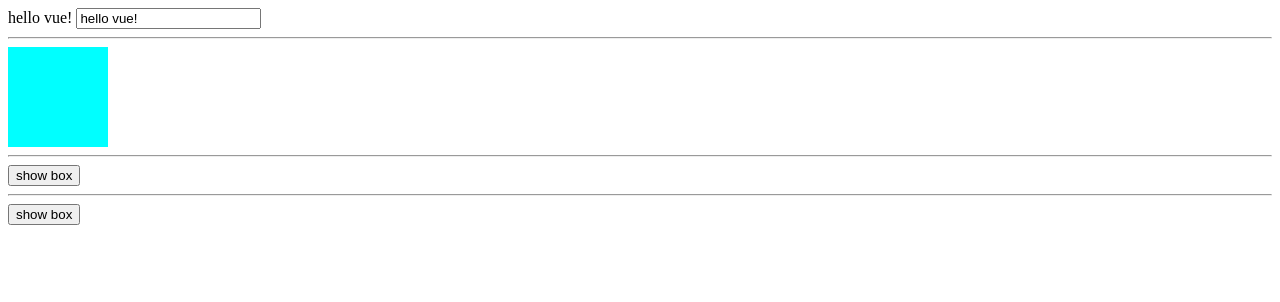
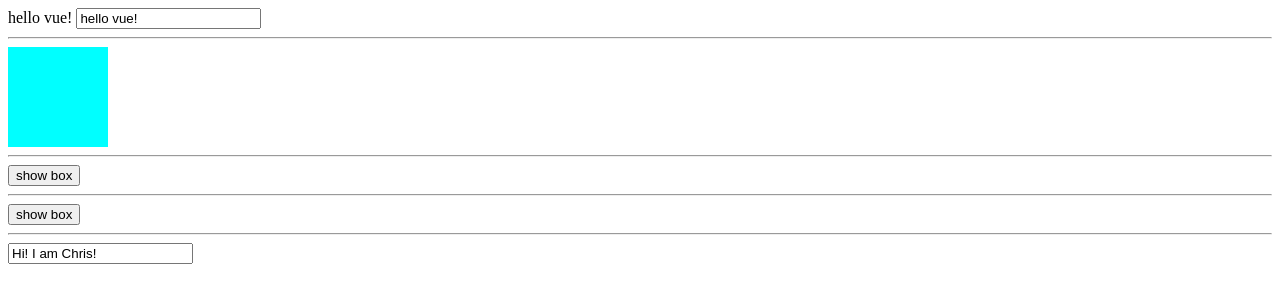
Before and after one commit to hungchihsueh/learning-vue, a plain HTML site: page index.html in a window 1280 px wide. Drawn offline with nearby package versions, Linux system fonts and the light colour scheme.

Commit message:
keyup method

```diff
--- a/index.html
+++ b/index.html
@@ -49,6 +49,9 @@
       <!-- methods -->
       <button @click="methodBox" type="button">show box</button>
       <div v-if="isShow" class="box"></div>
+
+      <hr />
+    <input type="text" @keyup.enter="greet"  v-model="sayHello"/>
     </div>
 
 
@@ -59,6 +62,7 @@
         data: function () {
           return {
             gretting: "hello vue!",
+            sayHello:"Hi! I am Chris!",
             isVisible: true,
             isVisible2: false,
             toggleBox: false,
@@ -69,6 +73,9 @@
           methodBox() {
             this.isShow = !this.isShow;
           },
+          greet(e) {
+            console.log(this.sayHello);
+          },
         },
       });
       app.mount("#app");
```
